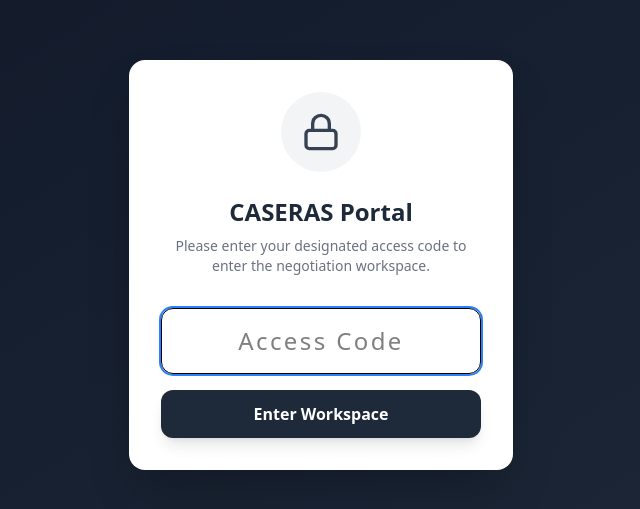
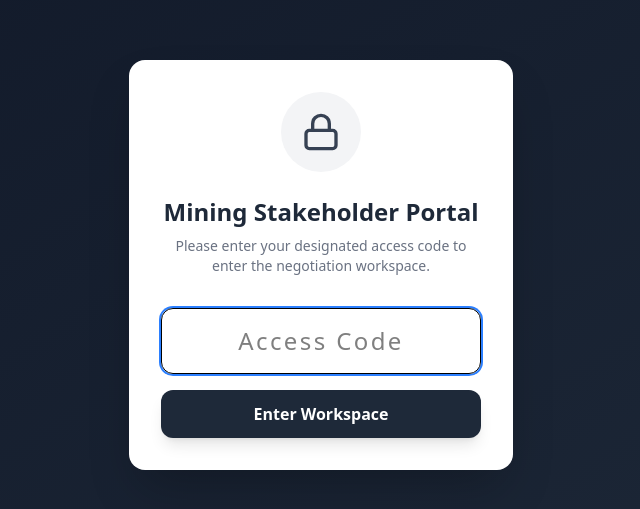
Before and after one commit to shantayev/caseres-mining-simulation, a React (Vite) app: page / in a window 1280 px wide. Shown: the part 135-644 px from the top of the page, without its empty margins (319-959 px from the left). Built offline with nearby package versions, Linux system fonts and the light colour scheme.

Commit message:
Update branding to Mining Stakeholder Simulation

```diff
--- a/src/App.tsx
+++ b/src/App.tsx
@@ -35,7 +35,7 @@ function App() {
             <Lock size={40} className="text-gray-700" />
           </div>
 
-          <h1 className="text-2xl font-bold text-gray-800 mb-2">CASERAS Portal</h1>
+          <h1 className="text-2xl font-bold text-gray-800 mb-2">Mining Stakeholder Portal</h1>
           <p className="text-sm text-gray-500 mb-8 text-center">
             Please enter your designated access code to enter the negotiation workspace.
           </p>
@@ -73,8 +73,8 @@ function App() {
       {/* Header / Navigation */}
       <div className="flex justify-between items-center bg-white p-4 rounded-xl shadow-sm border border-gray-200 shrink-0">
         <h1 className="text-2xl font-bold text-gray-800">
-          {viewMode === 'community' ? 'Community Matrix – CASERAS' :
-           viewMode === 'developer' ? 'Developer Matrix – CASERAS' :
+          {viewMode === 'community' ? 'Community Matrix' :
+           viewMode === 'developer' ? 'Mining Simulation' :
            'Administrator Dashboard'}
         </h1>
         <button
```
Also changed, not shown: 1 other file (tests, documents, lock files or other folders).
